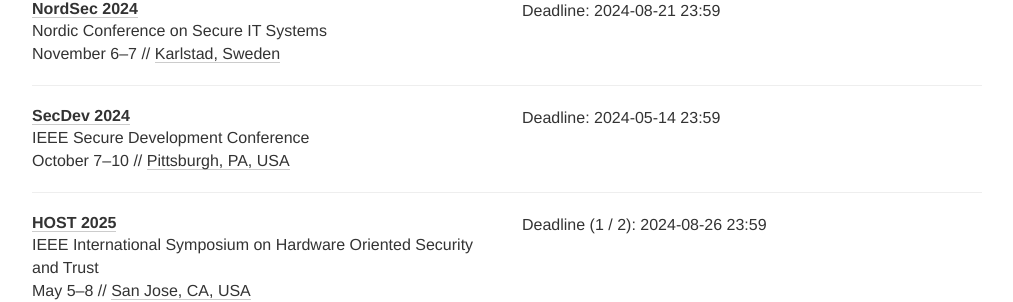
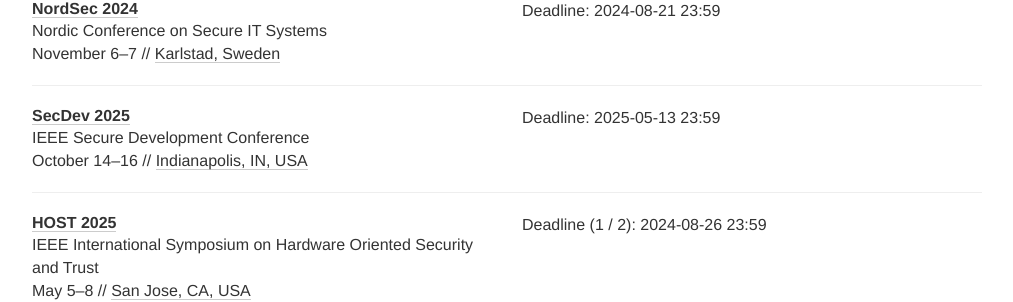
Before and after one commit to sec-deadlines/sec-deadlines.github.io, a Jekyll site: the page built from index.html, in a window 1280 px wide and 900 px high, scrolled down 10468 px. Shown: the part 153-455 px from the top of the window, without its empty margins (133-1146 px from the left). Built offline with Jekyll 4.4.1, drawn with Linux system fonts in a browser that asks for light colours; nearby versions of some CDN libraries; comment, search, counter and statistics services are not loaded.

Commit message:
update ddl for secdev

```diff
--- a/_data/conferences.yml
+++ b/_data/conferences.yml
@@ -682,12 +682,12 @@
   tags: [SEC, PRIV, CONF]
 
 - name: SecDev
-  year: 2024
+  year: 2025
   description: IEEE Secure Development Conference
-  link: https://secdev.ieee.org/2024/home
-  deadline: ["2024-05-14 23:59"]
-  date: "October 7-10"
-  place: Pittsburgh, PA, USA
+  link: https://secdev.ieee.org/2025/home/
+  deadline: ["2025-05-13 23:59"]
+  date: "October 14-16"
+  place: Indianapolis, IN, USA
   tags: [SEC, PRIV, CONF]
 
 - name: HOST
```
